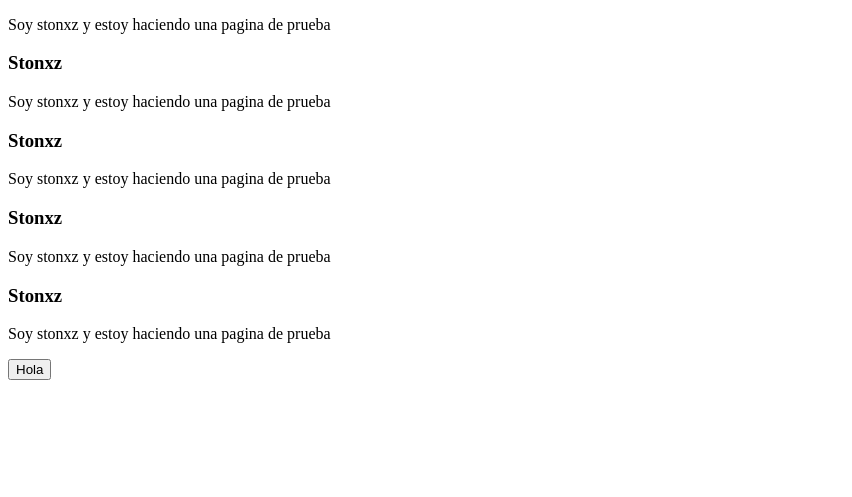
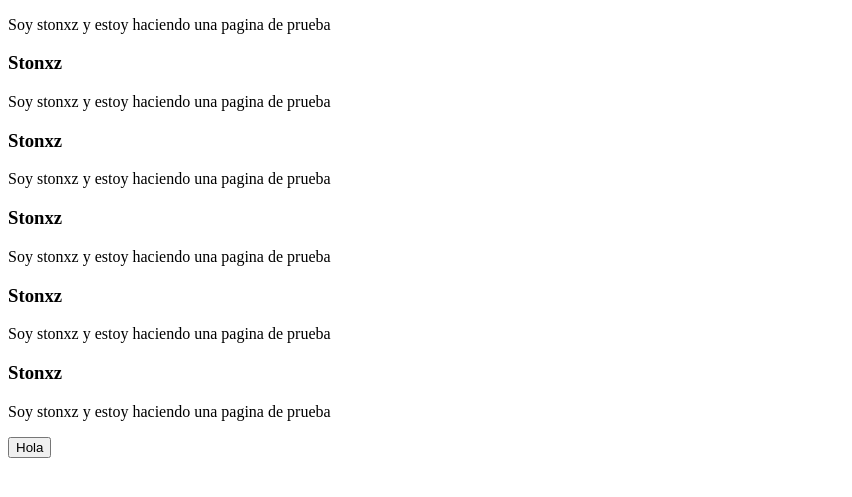
Before and after one commit to stonxzz/CursoGit, a plain HTML site: page index.html in a window 1280 px wide. Shown: the part 105-602 px from the top of the page, without its empty margins (0-852 px from the left). Drawn offline with Linux system fonts and the light colour scheme.

Commit message:
Agregue mas texto

```diff
--- a/index.html
+++ b/index.html
@@ -30,6 +30,11 @@
             <h3> Stonxz</h3>
             <p>Soy stonxz y estoy haciendo una pagina de prueba</p>
         </article>
+        <article>
+            <h3> Stonxz</h3>
+            <p>Soy stonxz y estoy haciendo una pagina de prueba</p>
+        </article>
+
         <button>Hola</button>
     </div>
 </body>
```
